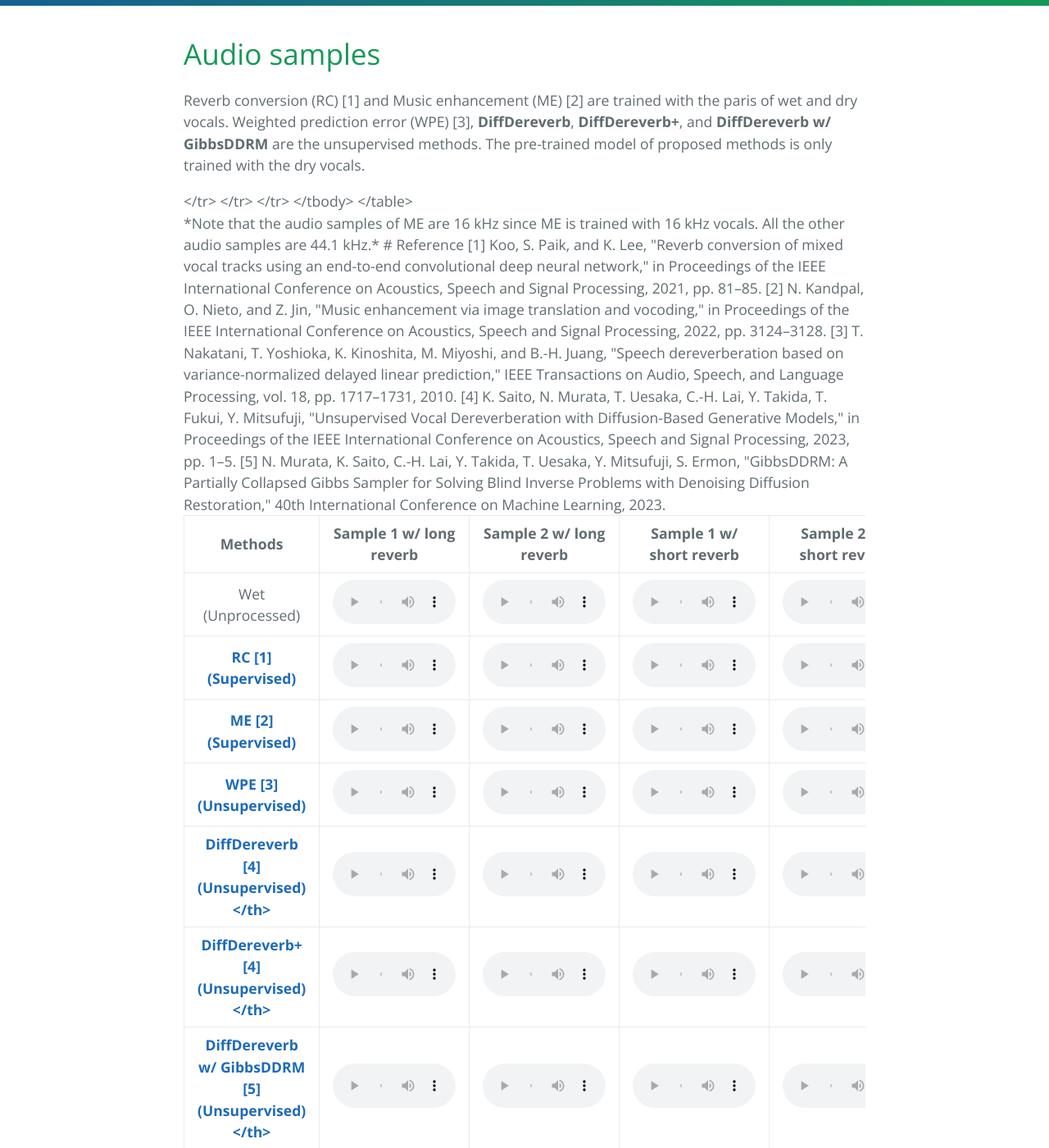
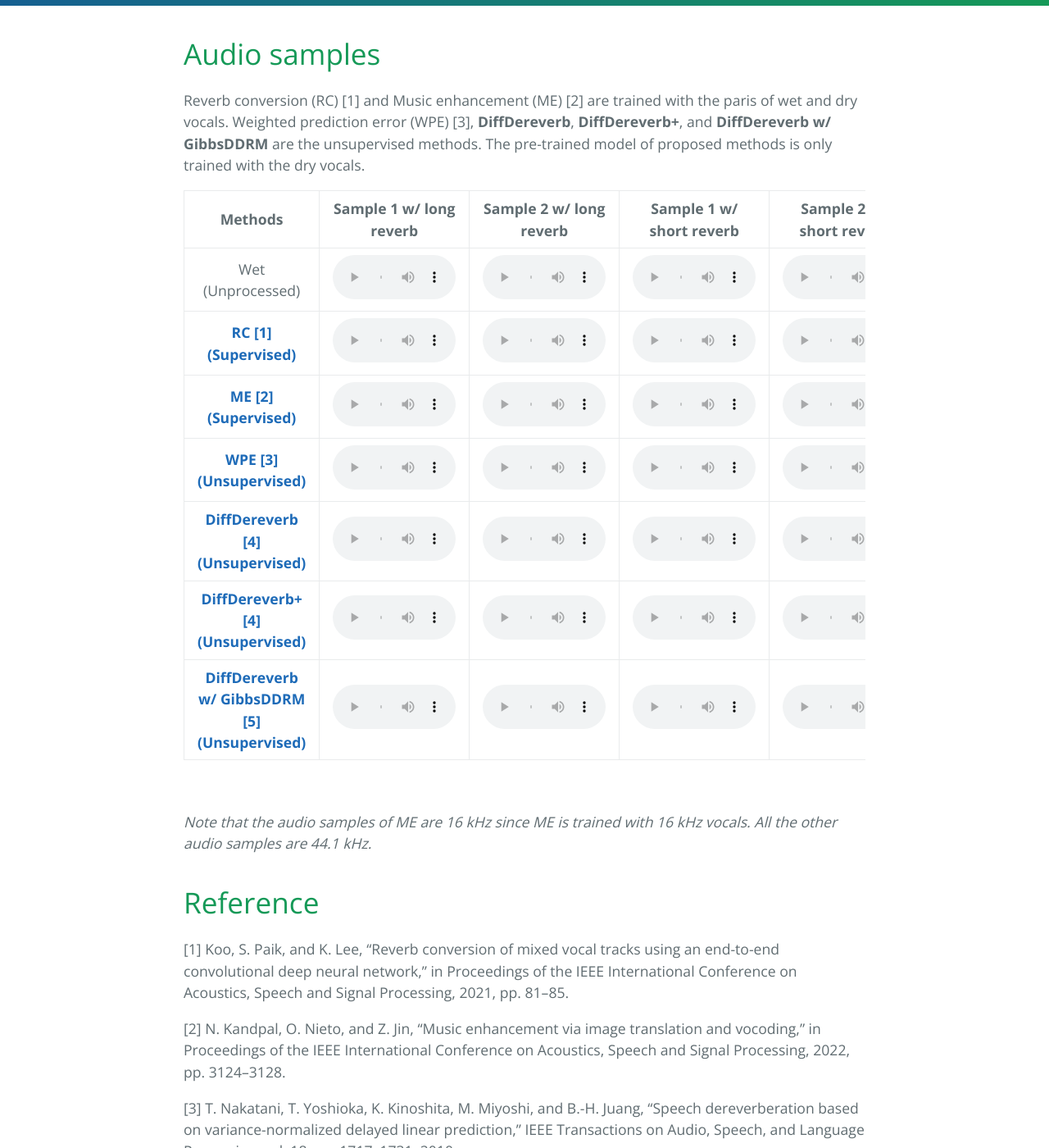
Before and after one commit to koichi-saito-sony/koichi-saito-sony.github.io, a Jekyll site: the page built from unsupervised-vocal-dereverb/audio_samples.md, in a window 1280 px wide and 1400 px high, scrolled down 310 px. Shown: the whole window at 82% size. Built offline with Jekyll 4.4.1, drawn with Linux system fonts in a browser that asks for light colours; our own code applies the rules of GitHub Pages for plain Markdown files; some of the changed text lies outside the part shown.

```diff
--- a/unsupervised-vocal-dereverb/audio_samples.md
+++ b/unsupervised-vocal-dereverb/audio_samples.md
@@ -63,7 +63,7 @@
             <source src="audio/WPE/WPE_Vo_018_rev00_norm.wav"></audio></td>
     </tr>
     <tr>
-      <th style="text-align: center;"><a href="https://ieeexplore.ieee.org/document/10095761">DiffDereverb [4] <br> (Unsupervised)</th>
+      <th style="text-align: center;"><a href="https://ieeexplore.ieee.org/document/10095761">DiffDereverb [4] <br> (Unsupervised)</a></th>
       <td><audio  controls="" style="width:150px;" preload="auto">
             <source src="audio/Proposed/Proposed_Vo_008_rev02.wav"></audio></td>
       <td><audio  controls="" style="width:150px;" preload="auto">
@@ -74,7 +74,7 @@
             <source src="audio/Proposed/Proposed_Vo_018_rev00_norm.wav"></audio></td>
     </tr>
     <tr>
-      <th style="text-align: center;"><a href="https://ieeexplore.ieee.org/document/10095761">DiffDereverb+ [4] <br> (Unsupervised)</th>
+      <th style="text-align: center;"><a href="https://ieeexplore.ieee.org/document/10095761">DiffDereverb+ [4] <br> (Unsupervised)</a></th>
       <td><audio  controls="" style="width:150px;" preload="auto">
             <source src="audio/Proposed+/Proposed+_Vo_008_rev02.wav"></audio></td>
       <td><audio  controls="" style="width:150px;" preload="auto">
@@ -85,7 +85,7 @@
             <source src="audio/Proposed+/Proposed+_Vo_018_rev00_norm.wav"></audio></td>
     </tr>
     <tr>
-      <th style="text-align: center;"><a href="https://arxiv.org/abs/2301.12686">DiffDereverb w/ GibbsDDRM [5] <br> (Unsupervised)</th>
+      <th style="text-align: center;"><a href="https://arxiv.org/abs/2301.12686">DiffDereverb w/ GibbsDDRM [5] <br> (Unsupervised)</a></th>
       <td><audio  controls="" style="width:150px;" preload="auto">
             <source src="audio/GibbsDDRM/GibbsDDRM_Vo_008_rev02.wav"></audio></td>
       <td><audio  controls="" style="width:150px;" preload="auto">
@@ -99,7 +99,6 @@
 </table>
 <br>
 
-
 *Note that the audio samples of ME are 16 kHz since ME is trained with 16 kHz vocals. All the other audio samples are 44.1 kHz.*
 
 # Reference
```
